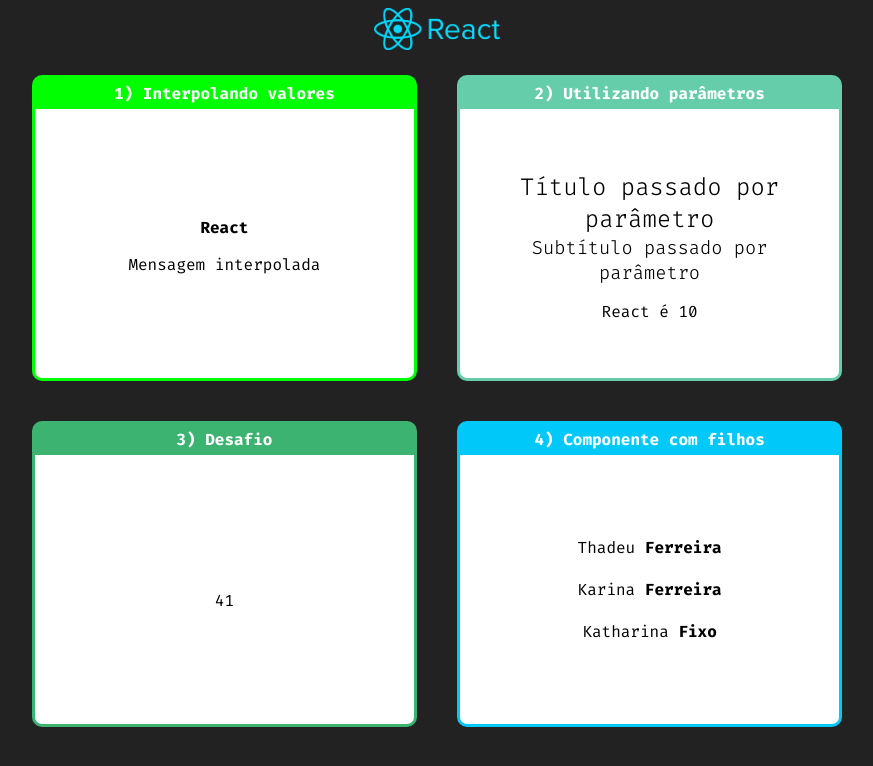
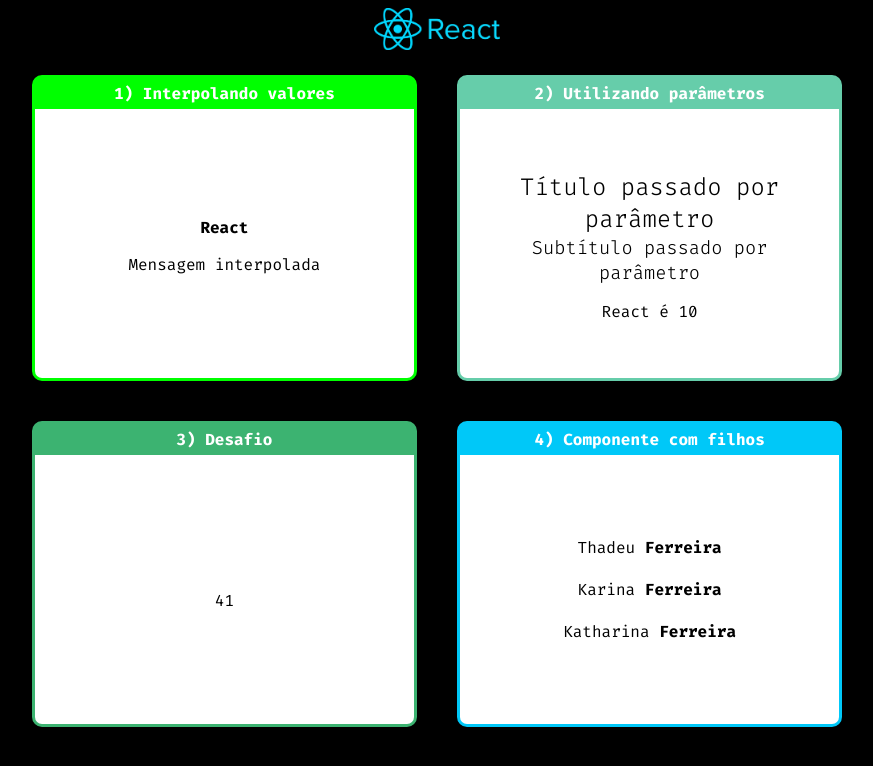
Before and after one commit to ThadeuCesario/React, a React (Create React App) app in the folder react-fundamentals_coder/: page / in a window 1280 px wide. Shown: the top 766 px of the page, without its empty margins (203-1076 px from the left). Built offline with nearby package versions, Linux system fonts and the light colour scheme.

Commit message:
React.Children.map(props.children, child => {})

```diff
--- a/react-fundamentals_coder/src/App.jsx
+++ b/react-fundamentals_coder/src/App.jsx
@@ -6,6 +6,7 @@ import Primeiro from "./Components/Basics/Primeiro";
 import ComParametro from "./Components/Basics/ComParametro";
 import Aleatorio from "./Components/Basics/Aleatorio";
 import Familia from "./Components/Basics/Familia";
+import FamiliaMembro from "./Components/Basics/FamiliaMembro";
 
 /* Import Images */
 import logo from './Assets/react-logo.png';
@@ -29,7 +30,11 @@ export default props => {
                 </Card>
 
                 <Card title={'4) Componente com filhos'} color={'#00c8f8'}>
-                    <Familia lastName={'Ferreira'}></Familia>
+                    <Familia lastName={'Ferreira'}>
+                        <FamiliaMembro firstName={'Thadeu'}/>
+                        <FamiliaMembro firstName={'Karina'}/>
+                        <FamiliaMembro firstName={'Katharina'}/>
+                    </Familia>
                 </Card>
             </div>
         </React.Fragment>
--- a/react-fundamentals_coder/src/Components/Basics/Familia.jsx
+++ b/react-fundamentals_coder/src/Components/Basics/Familia.jsx
@@ -1,16 +1,14 @@
-import React from 'react';
-
-/* Import Components */
-import FamiliaMembro from "./FamiliaMembro";
+import React, {cloneElement} from 'react';
 
 export default props => {
-    const {lastName} = props;
 
     return(
         <div>
-            <FamiliaMembro firstName={'Thadeu'} lastName={lastName}></FamiliaMembro>
-            <FamiliaMembro firstName={'Karina'} {...props}></FamiliaMembro>
-            <FamiliaMembro firstName={'Katharina'} lastName='Fixo'></FamiliaMembro>
+            {
+                // React.Children.map(props.children, child => cloneElement(child, {...props}))
+
+                props.children.map((child, index) => cloneElement(child, {...props, key: index}))
+            }
         </div>
     );
 }
--- a/react-fundamentals_coder/src/index.css
+++ b/react-fundamentals_coder/src/index.css
@@ -1,5 +1,5 @@
 body{
-    background-color: #222;
+    background-color: #000;
     color: #fff;
     font-family: 'Fira Code', monospace;
     text-align: center;
```
Also changed, not shown: 1 other file (tests, documents, lock files or other folders).
